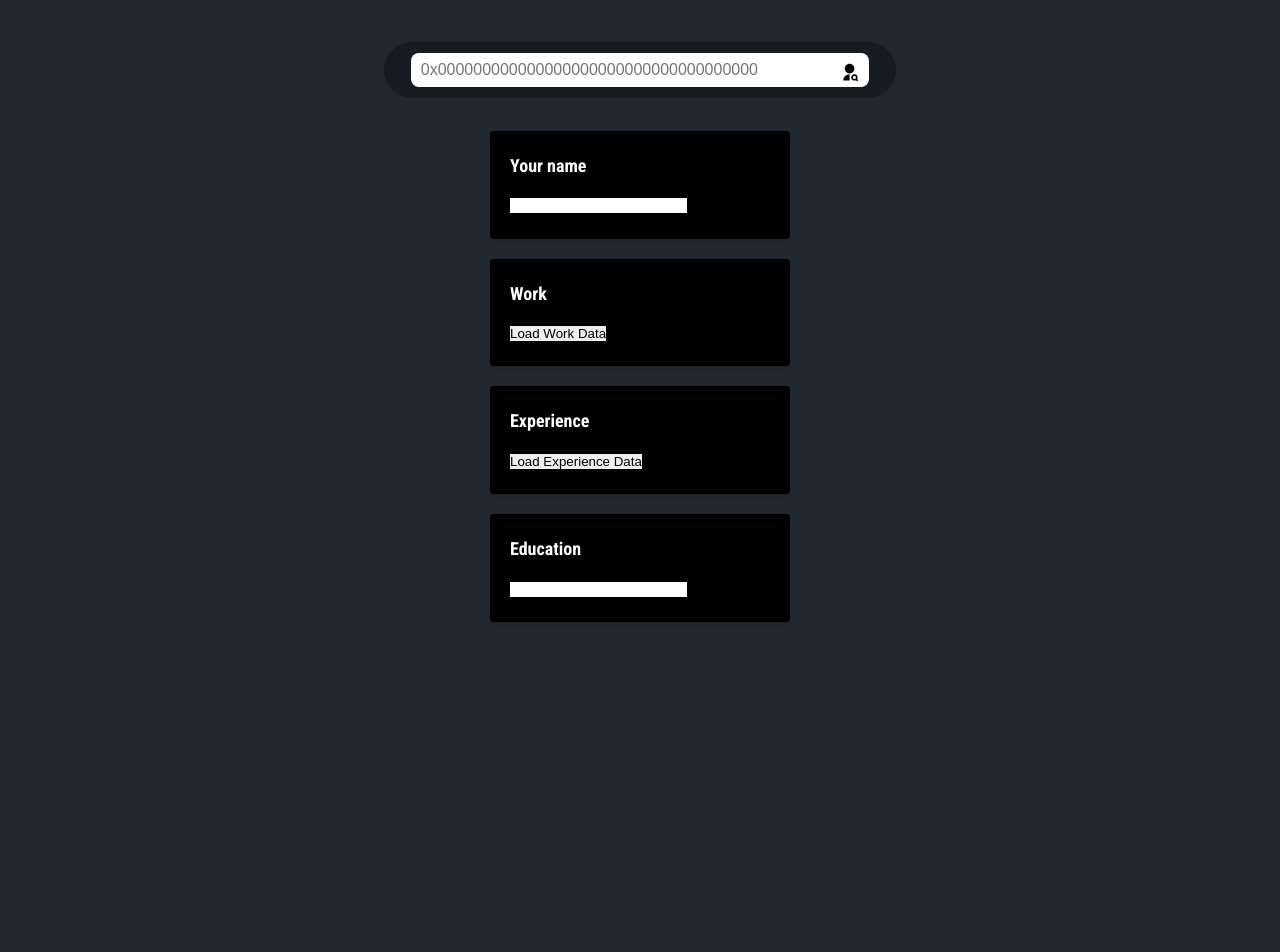
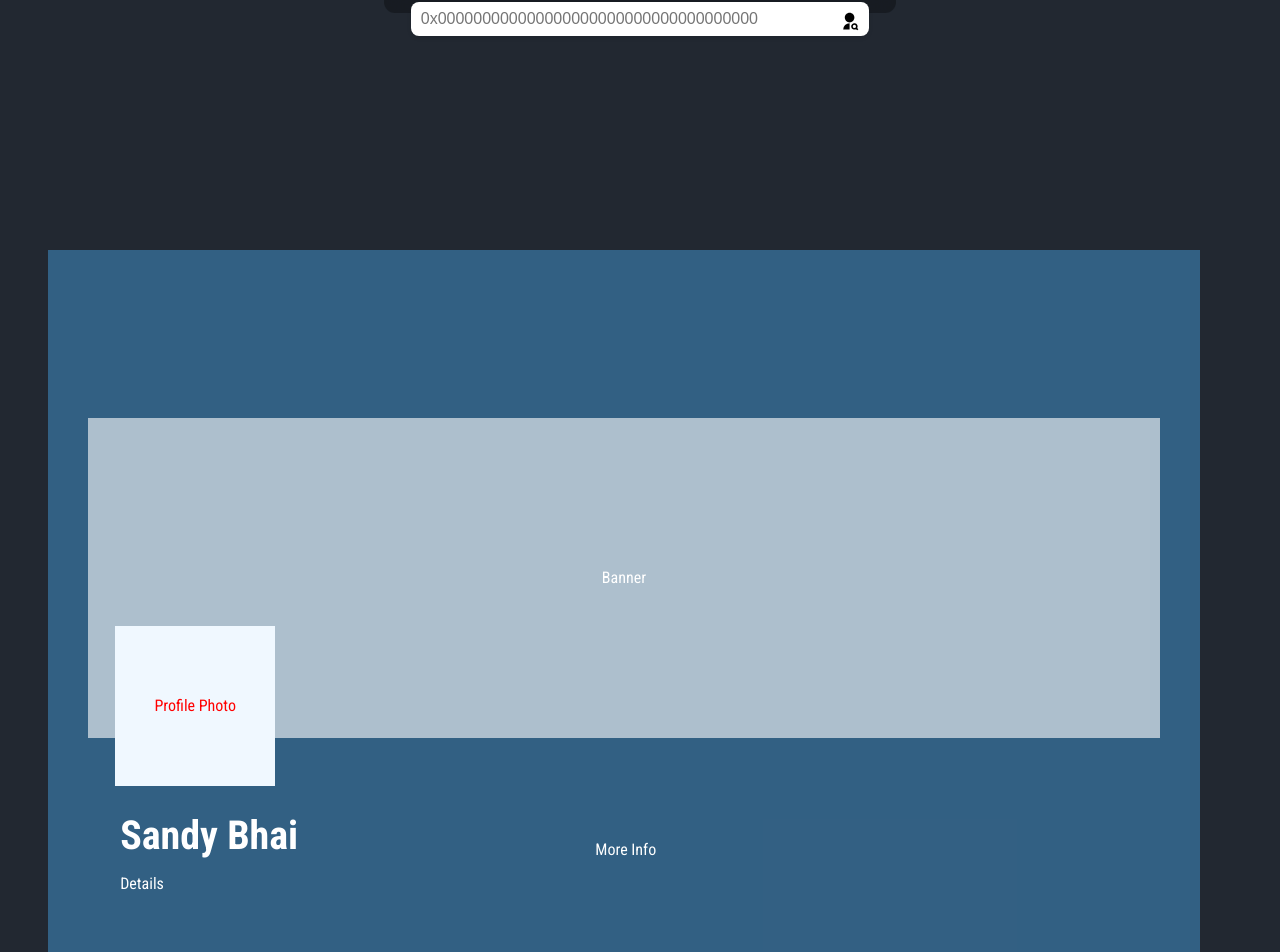
Before and after one commit to Poudel0/Validi_T_Front, a React (Create React App) app: page / in a window 1280 px wide. Shown: the part 198-1150 px from the top of the page. Built offline with nearby package versions, Linux system fonts and the light colour scheme.

Commit message:
Profile page development initiated

```diff
--- a/src/component/Profile/Profile.css
+++ b/src/component/Profile/Profile.css
@@ -1,3 +1,61 @@
+.profile-main {
+  display: flex;
+  justify-content: center;
+  align-items: center;
+  min-height: 50vh;
+  background-color: rgba(77, 181, 255, 0.4);
+  padding: 2.5rem;
+  margin: 3rem;
+  flex-direction: column;
+  width: 90% ;
+}
+
+#banner{
+  background-color: rgba(255, 255, 255, 0.6);
+  width: 100%;
+  height: 20rem;
+  display: flex;
+  justify-content: center;
+  align-items: center;
+}
+
+#profile-photo{
+  position: relative;
+  left: -40%;
+  color: red;
+  background-color: aliceblue;
+  height: 10rem;
+  width: 10rem;
+  top: -15rem;
+  display: flex;
+  justify-content: center;
+  align-items: center;
+}
+
+
+#profile-info{
+  position: relative;
+  left: -22%;
+  height: 10rem;
+  width: 50%;
+  top: -22rem;
+  display: flex;
+  justify-content: left;
+  align-items: flex-start;
+  background-color: transparent;
+}
+
+#profile-name{
+  display: flex;
+  justify-content: space-between;
+  width: 100%;
+  align-items: center;
+}
+
+
+
+
+
 /* .Profile_base {
   width: max-content;
   display: block;
@@ -13,7 +71,7 @@
   backdrop-filter: blur(10px);
 } */
 
-#Profile {
+/* #Profile {
   display: flex;
   flex-direction: column;
   align-items: center;
@@ -44,4 +102,4 @@
 }
 .Card_Body {
   font-size: 16px;
-}
+} */
--- a/src/component/Profile/Profile.jsx
+++ b/src/component/Profile/Profile.jsx
@@ -1,69 +1,33 @@
-import React, { useState } from "react";
+import {React, useState} from "react";
 import "./Profile.css";
 import Education from "./Education/Education.jsx";
-import Experience from "./Experience/Experience.jsx";
-import Work from "./Work/Work.jsx";
 
 const Profile = () => {
-  const [profileDetails, setProfileDetails] = useState("");
-  const [workData, setWorkData] = useState([]);
     const [educationData, setEdiucation] = useState([]);
-  const [experienceData, setExperience] = useState([]);
-
-  const updateProfileDetails = (details) => {
-    setProfileDetails(details);
-  };
-  const updateWorkData = (data) => {
-    setProfileDetails(data);
-  };
-  const updateEducationData = (data) => {
-    setProfileDetails(data);
-  };
-  const updateExperienceData = (data) => {
-    setProfileDetails(data);
+  return (
+    <div className="profile-main">
+      <section id="banner">Banner</section>
+      <section id="profile-photo">Profile Photo</section>
+      <section id="profile-info">
+        <div id="profile-name">
+          <div>
+            <h1>Sandy Bhai</h1>
+            <div className="details">Details</div>
+          </div>
+          <div className="more-info">More Info</div>
+        </div>
+      </section>
+      <section id="education">
+      </section>
+      <section id="skills">Skills</section>
+      <section id="liscence">Liscense and Certifications</section>
+    </div>
+  );
 };
 
-  return (
-    <section id="Profile">
-      <div className="Card">
-        <div className="Card_Header">Your name</div>
-        <div className="Card_Body">
-          <input
-            type="text"
-            value={profileDetails}
-            onChange={(e) => updateProfileDetails(e.target.value)}
-          />
-        </div>
-      </div>
-      <div className="Card">
-        <div className="Card_Header">Work</div>
-        <div className="Card_Body">
-          {workData.map((work, index) => (
-            <div key={index}>{work}</div>
-          ))}
-          <button
-            onClick={() => updateWorkData(["Work 1", "Work 2", "Work 3"])}
-          >
-            Load Work Data
-          </button>
-        </div>
-      </div>
-      <div className="Card">
-        <div className="Card_Header">Experience</div>
-        <div className="Card_Body">
-          {experienceData.map((exp, index) => (
-            <div key={index}>{exp}</div>
-          ))}
-          <button
-            onClick={() =>
-              updateExperienceData(["Experience 1", "Experience 2"])
-            }
-          >
-            Load Experience Data
-          </button>
-        </div>
-      </div>
-      <div className="Card">
+export default Profile;
+
+{/* <div className="Card">
   <div className="Card_Header">Education</div>
   <div className="Card_Body">
     <input
@@ -72,9 +36,82 @@ const Profile = () => {
       onChange={(e) => updateExperienceData(e.target.value)}
     />
   </div>
-      </div>
-    </section>
-  );
-};
+</div> */}
+// import React, { useState } from "react";
+// import "./Profile.css";
+// import Experience from "./Experience/Experience.jsx";
+// import Work from "./Work/Work.jsx";
 
-export default Profile;
+// const Profile = () => {
+//   const [profileDetails, setProfileDetails] = useState("");
+//   const [workData, setWorkData] = useState([]);
+//   const [experienceData, setExperience] = useState([]);
+
+//   const updateProfileDetails = (details) => {
+//     setProfileDetails(details);
+//   };
+//   const updateWorkData = (data) => {
+//     setProfileDetails(data);
+//   };
+//   const updateEducationData = (data) => {
+//     setProfileDetails(data);
+//   };
+//   const updateExperienceData = (data) => {
+//     setProfileDetails(data);
+//   };
+
+//   return (
+//     <section id="Profile">
+//       <div className="Card">
+//         <div className="Card_Header">Your name</div>
+//         <div className="Card_Body">
+//           <input
+//             type="text"
+//             value={profileDetails}
+//             onChange={(e) => updateProfileDetails(e.target.value)}
+//           />
+//         </div>
+//       </div>
+//       <div className="Card">
+//         <div className="Card_Header">Work</div>
+//         <div className="Card_Body">
+//           {workData.map((work, index) => (
+//             <div key={index}>{work}</div>
+//           ))}
+//           <button
+//             onClick={() => updateWorkData(["Work 1", "Work 2", "Work 3"])}
+//           >
+//             Load Work Data
+//           </button>
+//         </div>
+//       </div>
+//       <div className="Card">
+//         <div className="Card_Header">Experience</div>
+//         <div className="Card_Body">
+//           {experienceData.map((exp, index) => (
+//             <div key={index}>{exp}</div>
+//           ))}
+//           <button
+//             onClick={() =>
+//               updateExperienceData(["Experience 1", "Experience 2"])
+//             }
+//           >
+//             Load Experience Data
+//           </button>
+//         </div>
+//       </div>
+//       <div className="Card">
+//         <div className="Card_Header">Education</div>
+//         <div className="Card_Body">
+//           <input
+//             type="text"
+//             value={profileDetails}
+//             onChange={(e) => updateExperienceData(e.target.value)}
+//           />
+//         </div>
+//       </div>
+//     </section>
+//   );
+// };
+
+// export default Profile;
--- a/src/component/Search/Search.css
+++ b/src/component/Search/Search.css
@@ -1,18 +1,27 @@
 .Search_Wrapper {
   background: rgba(0, 0, 0, 0.3);
   width: 40vw;
-  display: block;
   padding: 0.7rem 1.7rem;
   z-index: 1;
   position: sticky;
-  left: 50%;
-  transform: translate(-50%);
-  top: 15rem;
-  display: flex;
+  top: 10rem;
   gap: 0.8rem;
   border-radius: 3rem;
   backdrop-filter: blur(10px);
+  /* display: block; */
+  /* left: 50%; */
+  /* transform: translate(-50%); */
+  /* align-items: center; */
 }
+
+.search-main{
+  display: flex;
+  justify-content: center;
+  align-items: center;
+  height: 50vh;
+}
+
+
 .Search_Wrapper a {
   background: transparent;
   padding: 0.2rem;
@@ -36,6 +45,7 @@
   border-radius: 0.5rem;
   box-shadow: 0 2px 4px rgba(0, 0, 0, 0.1);
   padding: 0.1rem 0.4rem;
+  margin-bottom: -40rem;
 }
 
 .Search_Bar input[type="text"] {
--- a/src/component/Search/Search.jsx
+++ b/src/component/Search/Search.jsx
@@ -3,6 +3,7 @@ import "./Search.css";
 import { RiUserSearchFill } from "react-icons/ri";
 const Search = () => {
   return (
+    <div className="search-main">
       <div className="Search_Wrapper">
         <div className="Search_Bar">
           <input
@@ -15,6 +16,7 @@ const Search = () => {
           </a>
         </div>
       </div>
+    </div>
   );
 };
 export default Search;
```
Lines whose indentation alone changed are shown as unchanged.
